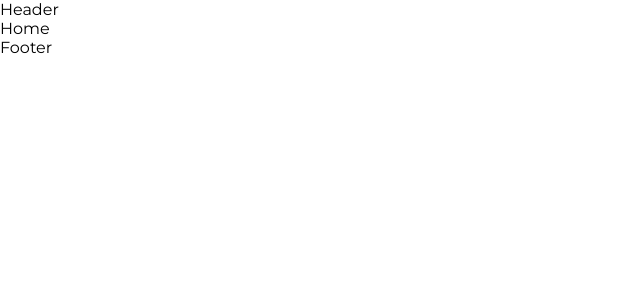
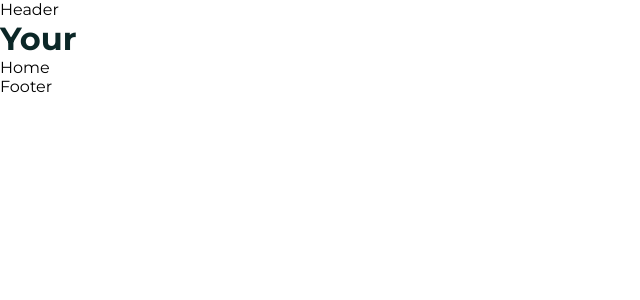
Before and after one commit to Adi-283/VentureVista, a React (Create React App) app: page /home in a window 1280 px wide. Shown: the top 300 px of the page, without its empty margins (0-640 px from the left). Built offline with nearby package versions, Linux system fonts and the light colour scheme; a web font is replaced by a local one.

Commit message:
Added H1

```diff
--- a/src/pages/Home.jsx
+++ b/src/pages/Home.jsx
@@ -2,7 +2,7 @@ import React from "react";
 
 const Home = () => {
     return (
-        <div>Home</div>
+        <div><h1>Your</h1>Home</div>
     )
 }
 
```
